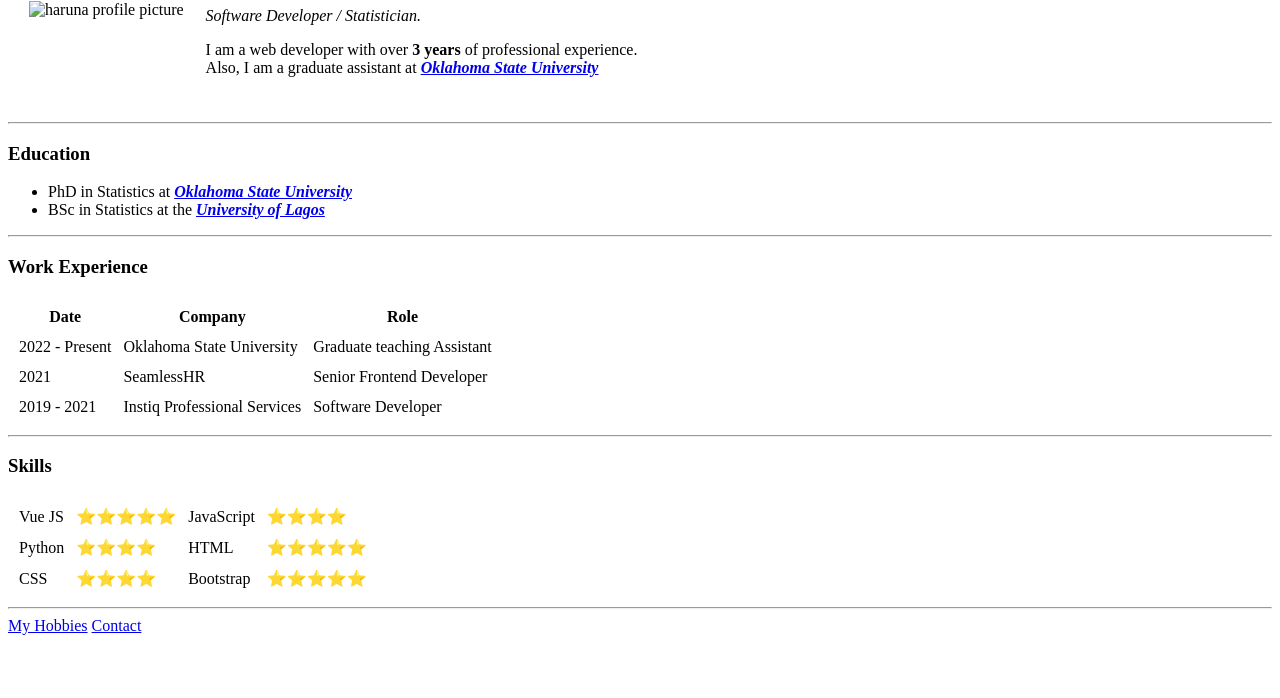
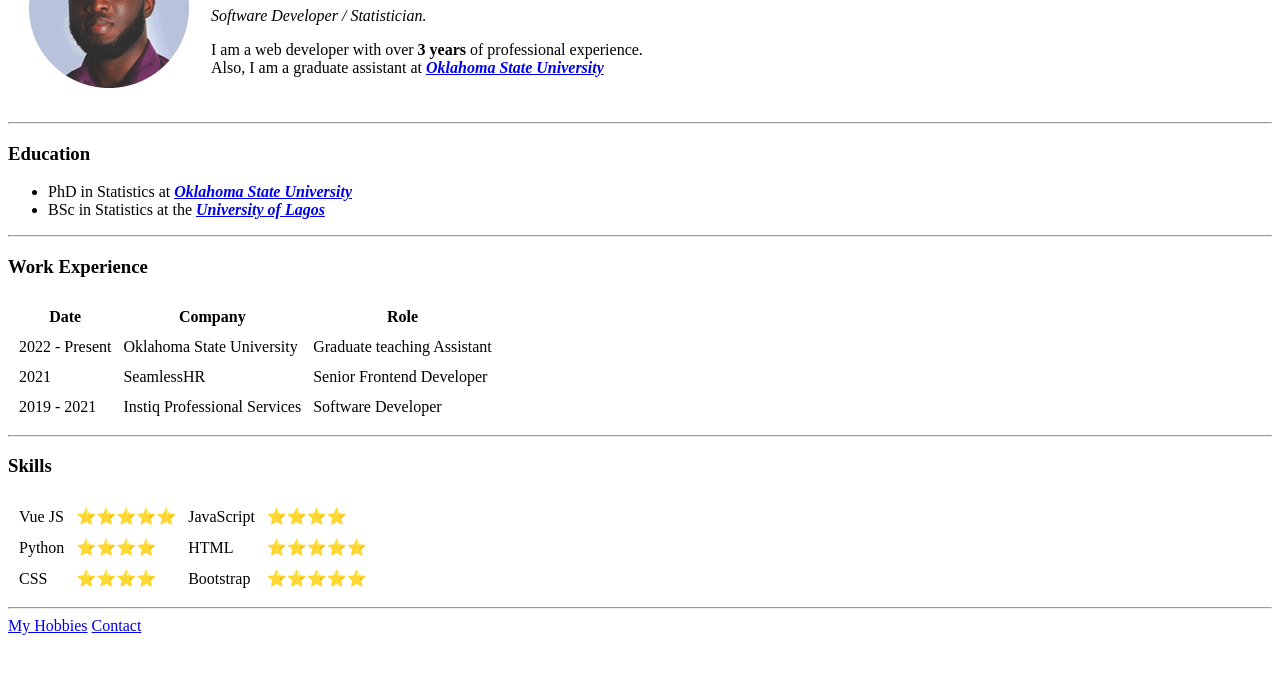
Before and after one commit to haruna99/CV, a plain HTML site: page index.html in a window 1280 px wide. Shown: the part 102-800 px from the top of the page. Drawn offline with Linux system fonts and the light colour scheme.

Commit message:
Update index.html
changed profile image relative path

```diff
--- a/index.html
+++ b/index.html
@@ -10,7 +10,7 @@
   <table cellspacing=20>
     <tr>
       <td>
-        <img src="haruna.png" alt="haruna profile picture">
+        <img src="images/haruna.png" alt="haruna profile picture">
       </td>
       <td>
         <h1>Haruna Ogweda</h1>
```
